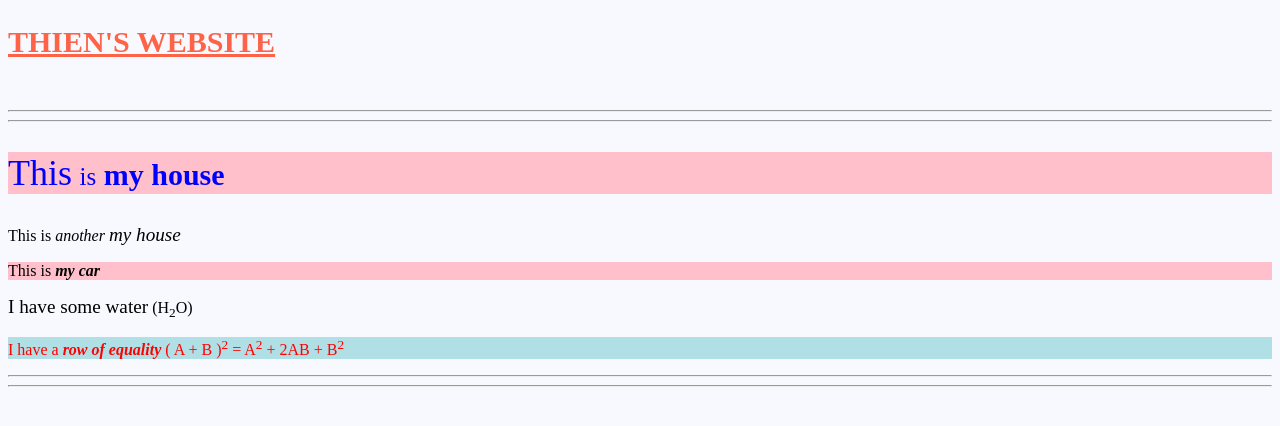
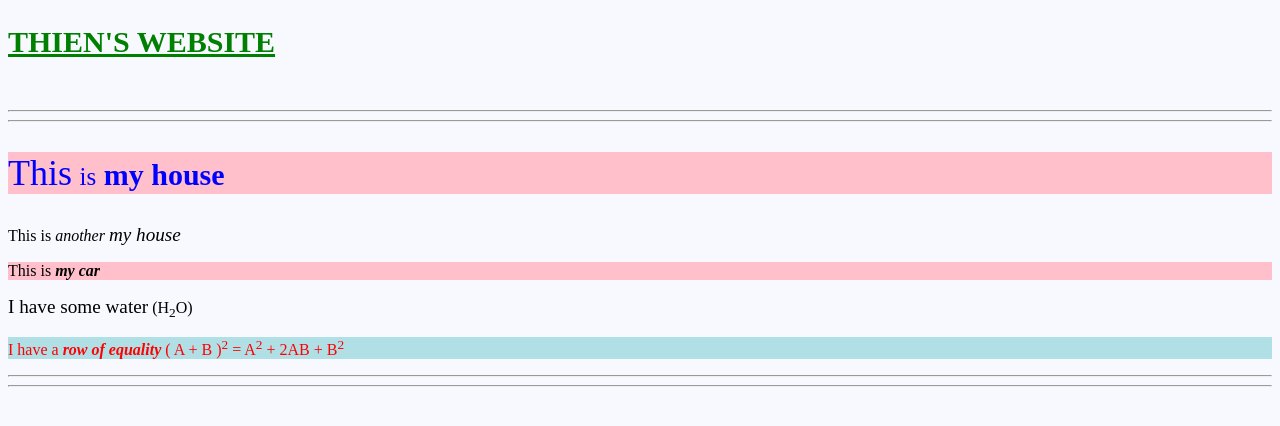
Before and after one commit to biadanang/my-first-website, a plain HTML site: page index.html in a window 1280 px wide. Drawn offline with Linux system fonts and the light colour scheme.

Commit message:
change color

```diff
--- a/index.html
+++ b/index.html
@@ -6,7 +6,7 @@
   <title>Thien's website</title>
   <style media="screen">
     .title {
-      color:tomato;
+      color:green;
       text-transform:uppercase;
       text-decoration:underline;
     }
```
